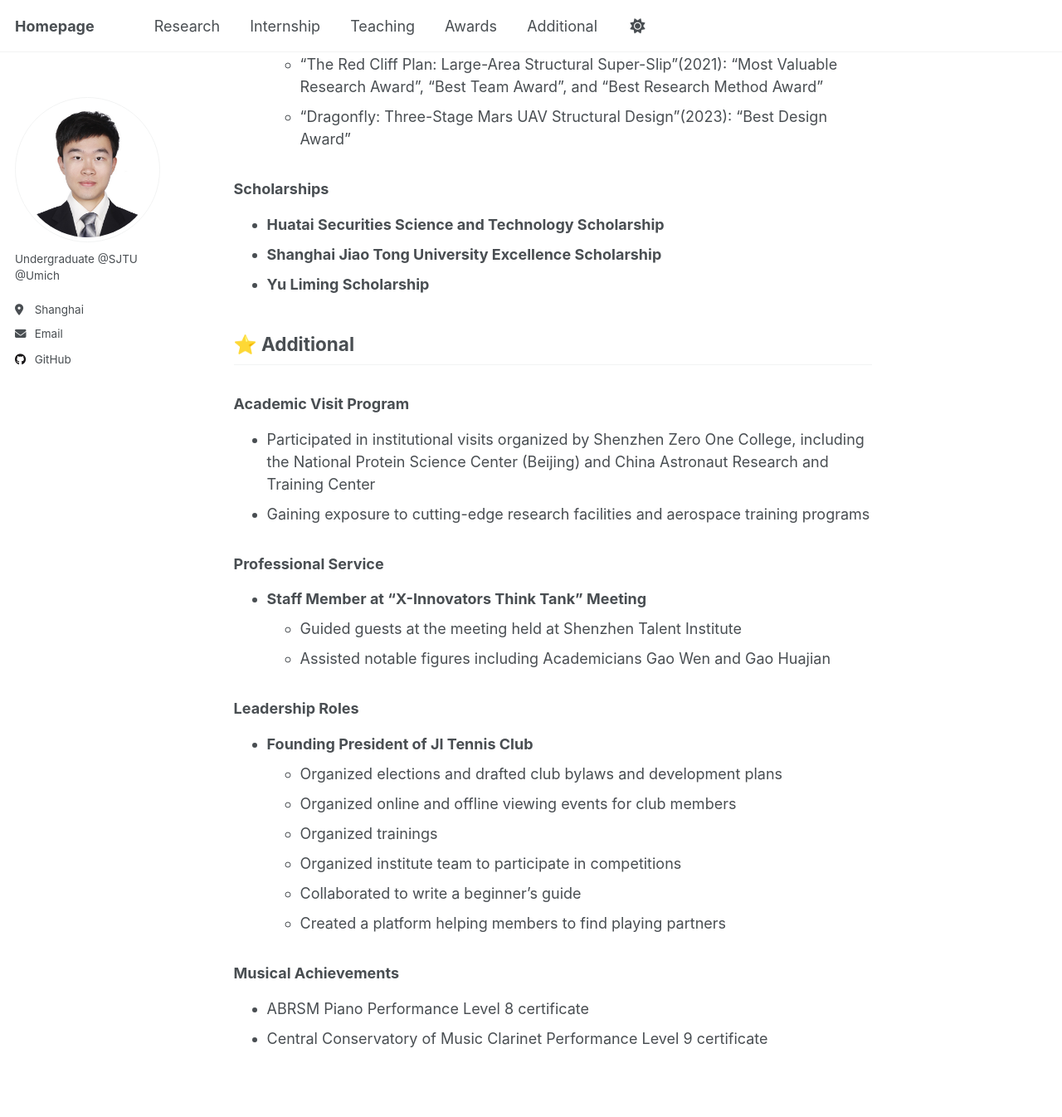
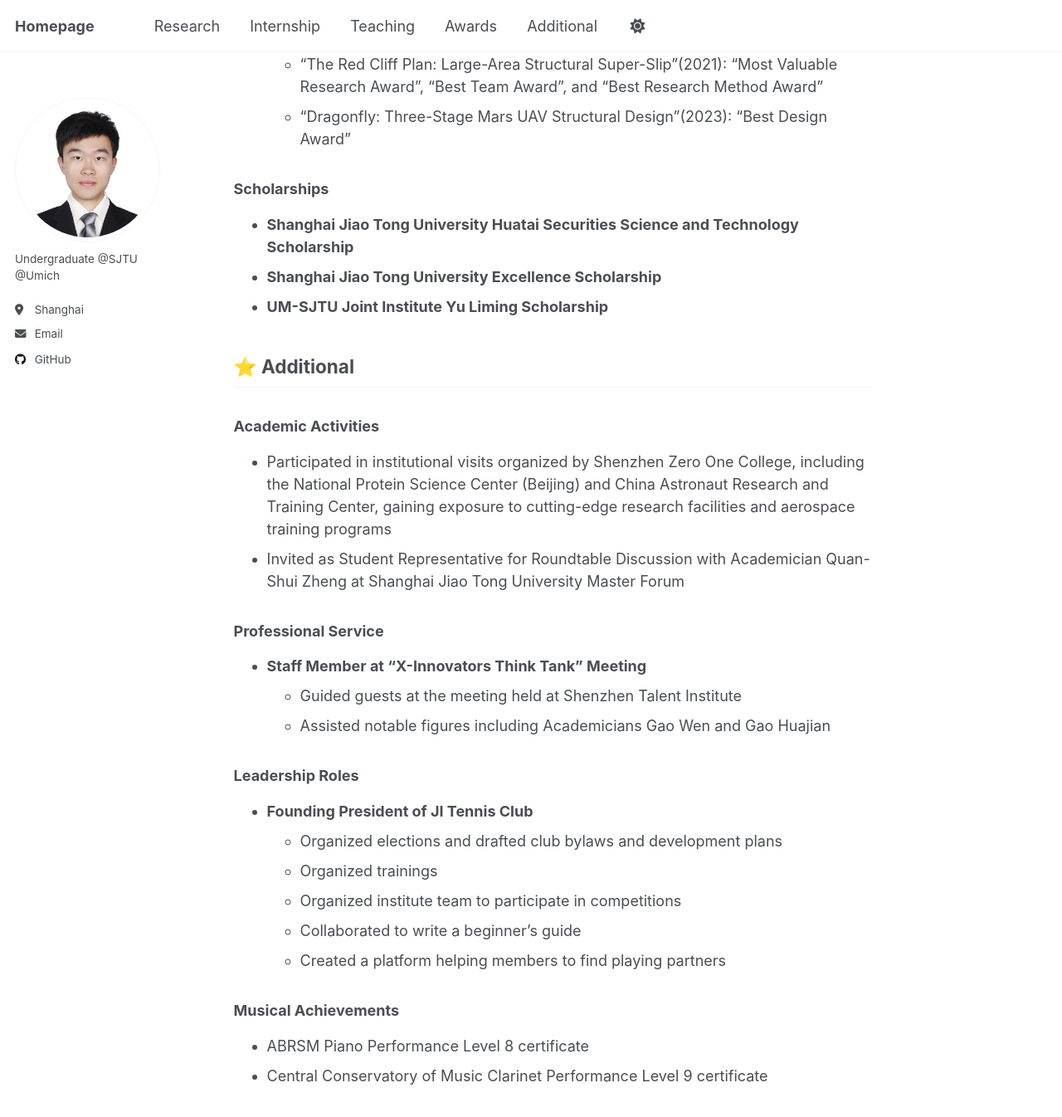
Before and after one commit to wenjun-cheng/wenjun-cheng.github.io, a Jekyll site: the page built from _pages/about.md, in a window 1280 px wide and 1400 px high, scrolled down 3037 px. Shown: the top 1346 px of the window at 83% size. Built offline with Jekyll 4.4.1, drawn with Linux system fonts in a browser that asks for light colours.

Commit message:
new asdf

```diff
--- a/_pages/about.md
+++ b/_pages/about.md
@@ -7,7 +7,7 @@ redirect_from:
   - /about.html
 ---
 
-Hi! This is Wenjun Cheng. I am an undergraduate student pursuing dual degrees in Electrical and Computer Engineering at Shanghai Jiao Tong University and Robotics Engineering at University of Michigan. My research interests lie at the intersection of AI and robotics. You can download my resume <a href="/files/cv.pdf" download>here</a> 📄.
+Hi! This is Wenjun Cheng. I am an undergraduate student pursuing dual degrees in Electrical and Computer Engineering at Shanghai Jiao Tong University and Robotics Engineering at University of Michigan. My research interests lie at the intersection of AI and robotics. You can download my resume <a href="/files/cv.pdf" download>here</a>.
 
 ## 🎓 Education {#education}
 * B.S. in Electrical and Computer Engineering, Shanghai Jiao Tong University, 2023-2027 (expected)
@@ -64,15 +64,15 @@ Hi! This is Wenjun Cheng. I am an undergraduate student pursuing dual degrees in
   - "Dragonfly: Three-Stage Mars UAV Structural Design"(2023): "Best Design Award"
 
 ### Scholarships
-* **Huatai Securities Science and Technology Scholarship**
+* **Shanghai Jiao Tong University Huatai Securities Science and Technology Scholarship**
 * **Shanghai Jiao Tong University Excellence Scholarship**
-* **Yu Liming Scholarship**
+* **UM-SJTU Joint Institute Yu Liming Scholarship**
 
 
 ## ⭐ Additional {#additional}
-### Academic Visit Program
-* Participated in institutional visits organized by Shenzhen Zero One College, including the National Protein Science Center (Beijing) and China Astronaut Research and Training Center
-* Gaining exposure to cutting-edge research facilities and aerospace training programs
+### Academic Activities
+* Participated in institutional visits organized by Shenzhen Zero One College, including the National Protein Science Center (Beijing) and China Astronaut Research and Training Center, gaining exposure to cutting-edge research facilities and aerospace training programs
+* Invited as Student Representative for Roundtable Discussion with Academician Quan-Shui Zheng at Shanghai Jiao Tong University Master Forum
 
 ### Professional Service
 * **Staff Member at "X-Innovators Think Tank" Meeting**
@@ -82,7 +82,6 @@ Hi! This is Wenjun Cheng. I am an undergraduate student pursuing dual degrees in
 ### Leadership Roles
 * **Founding President of JI Tennis Club**
   - Organized elections and drafted club bylaws and development plans
-  - Organized online and offline viewing events for club members
   - Organized trainings
   - Organized institute team to participate in competitions
   - Collaborated to write a beginner's guide
```
